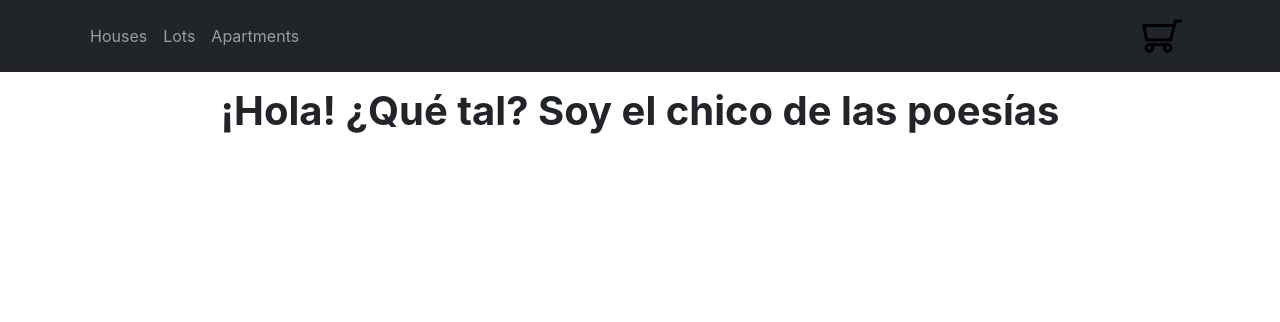
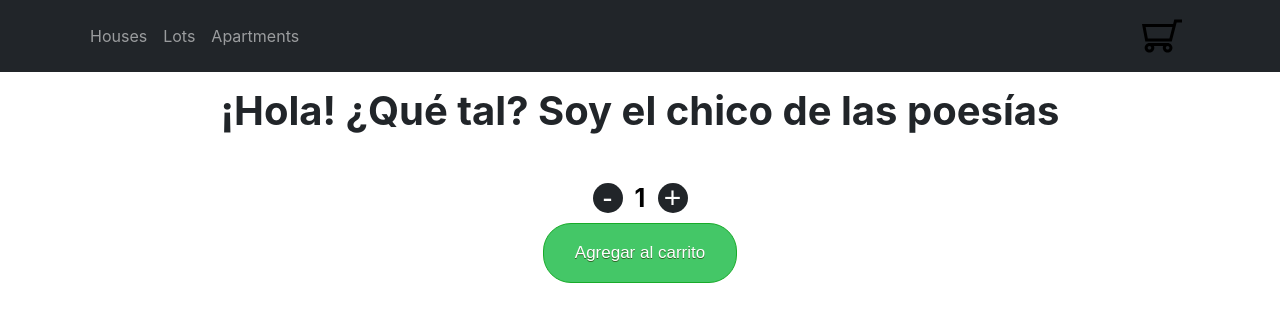
Before and after one commit to carlosgarcia0622/land-scape-commerce-ui, a React (Create React App) app: page / in a window 1280 px wide. Shown: the top 322 px of the page. Built offline with nearby package versions, Linux system fonts and the light colour scheme.

Commit message:
cuasrta entrega

```diff
--- a/src/App.js
+++ b/src/App.js
@@ -6,6 +6,7 @@ import Houses from './pages/Houses';
 import Lots from './pages/Lots';
 import Apartments from './pages/Apartments';
 import { ItemListContainer } from './components/item-list-container/ItemListContainer';
+import { ItemCount } from './components/ItemCount/ItemCount';
 
 function App() {
   return (
--- /dev/null
+++ b/src/components/ItemCount/ItemCount.js
@@ -0,0 +1,26 @@
+import { useState } from 'react'
+import './ItemCount.style.css'
+
+
+export const ItemCount = ({stock, initial, onAdd}) =>{
+    const [amount, setAmount] = useState(initial);
+    const add =() =>{
+        if(amount < stock)setAmount(amount + 1);
+    }
+
+    const subtrac =() =>{
+        if(amount > 0){
+            setAmount(amount - 1);
+        }
+    }
+    return(
+        <>
+        <div className="qty mt-5">
+            <span onClick={subtrac} className="minus bg-dark">-</span>
+            <input type="number" className="count" name="qty" value={amount}/>
+            <span onClick={add} className="plus bg-dark">+</span>
+        </div>
+        <button className="myButton" onClick={stock? onAdd(amount): null}>Agregar al carrito</button>
+        </>
+    )
+}
--- /dev/null
+++ b/src/components/ItemCount/ItemCount.style.css
@@ -0,0 +1,83 @@
+.qty .count {
+    color: #000;
+    display: inline-block;
+    vertical-align: top;
+    font-size: 25px;
+    font-weight: 700;
+    line-height: 30px;
+    padding: 0 2px
+    ;min-width: 35px;
+    text-align: center;
+}
+.qty .plus {
+    cursor: pointer;
+    display: inline-block;
+    vertical-align: top;
+    color: white;
+    width: 30px;
+    height: 30px;
+    font: 30px/1 Arial,sans-serif;
+    text-align: center;
+    border-radius: 50%;
+    }
+.qty .minus {
+    cursor: pointer;
+    display: inline-block;
+    vertical-align: top;
+    color: white;
+    width: 30px;
+    height: 30px;
+    font: 30px/1 Arial,sans-serif;
+    text-align: center;
+    border-radius: 50%;
+    background-clip: padding-box;
+}
+div {
+    text-align: center;
+}
+.minus:hover{
+    background-color: #717fe0 !important;
+}
+.plus:hover{
+    background-color: #717fe0 !important;
+}
+/*Prevent text selection*/
+span{
+    -webkit-user-select: none;
+    -moz-user-select: none;
+    -ms-user-select: none;
+}
+input{
+    border: 0;
+    width: 2%;
+}
+nput::-webkit-outer-spin-button,
+input::-webkit-inner-spin-button {
+    -webkit-appearance: none;
+    margin: 0;
+}
+input:disabled{
+    background-color:white;
+}
+
+.myButton {
+	background-color:#44c767;
+	border-radius:28px;
+	border:1px solid #18ab29;
+	display:inline-block;
+	cursor:pointer;
+	color:#ffffff;
+	font-family:Arial;
+	font-size:17px;
+	padding:16px 31px;
+	text-decoration:none;
+	text-shadow:0px 1px 0px #2f6627;
+    margin-top: 10px;
+}
+.myButton:hover {
+	background-color:#5cbf2a;
+}
+.myButton:active {
+	position:relative;
+	top:1px;
+}
--- a/src/components/item-list-container/ItemListContainer.js
+++ b/src/components/item-list-container/ItemListContainer.js
@@ -1,8 +1,10 @@
+import { ItemCount } from "../ItemCount/ItemCount"
 import "./itemListContainer.styles.css"
 export const ItemListContainer = ({greeting}) =>{
     return(
         <>
             <h1 className="greeting">{greeting}</h1>
+            <ItemCount stock={5} initial={1} onAdd={(amount)=>{console.log(`Productos agregados: ${amount}`)}}></ItemCount>
         </>
     )
 }
```
